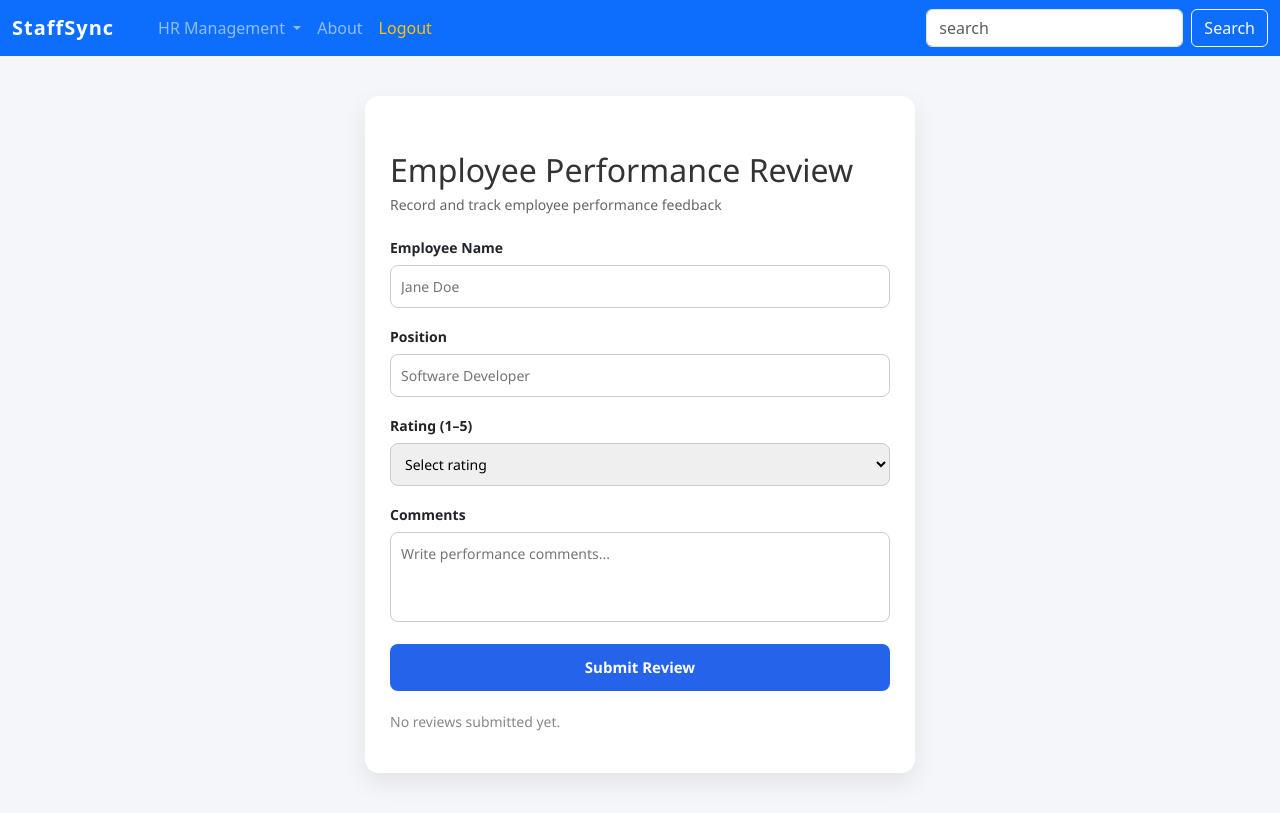
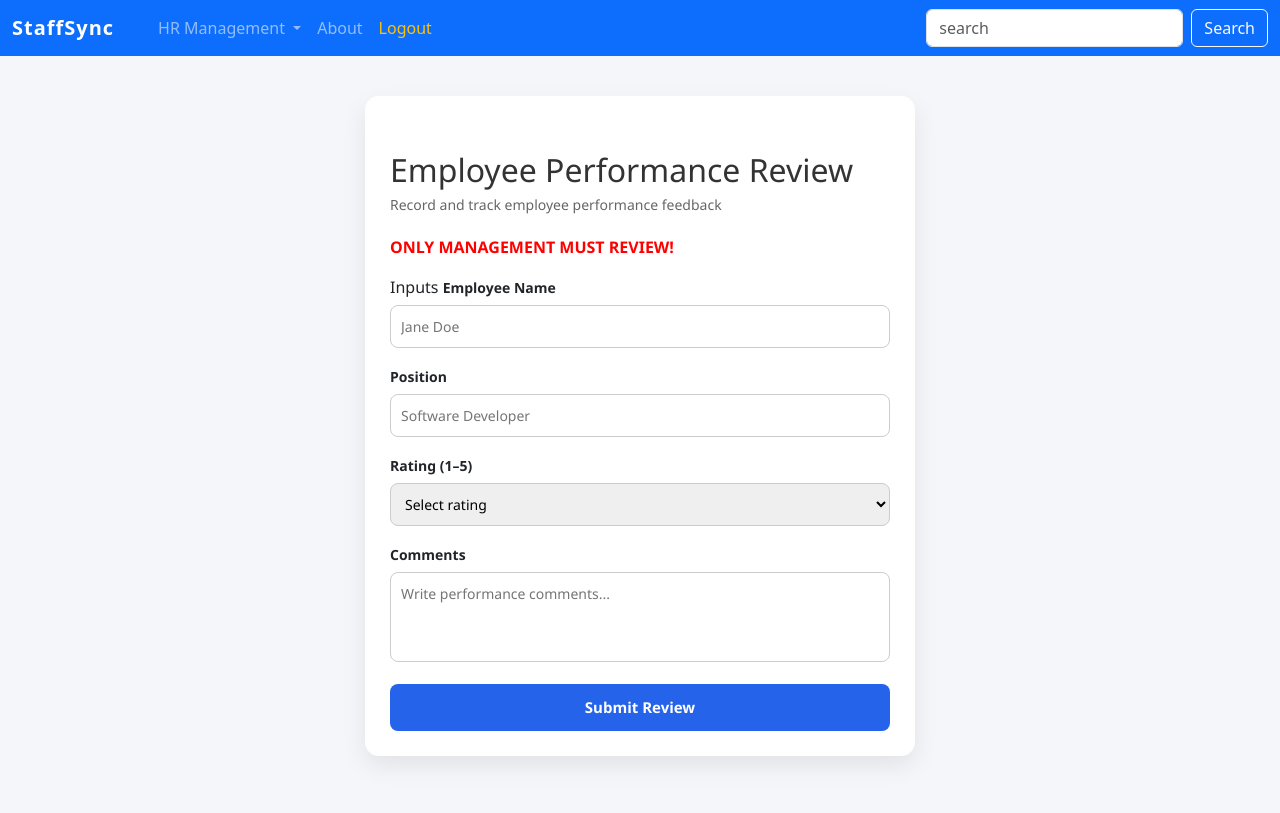
Before and after one commit to MDtechcave/Moderntech_center, a Vue app: page /workreviews in a window 1280 px wide. Built offline with nearby package versions, Linux system fonts and the light colour scheme.

Commit message:
Removed review access

```diff
--- a/src/components/workreviews.vue
+++ b/src/components/workreviews.vue
@@ -2,8 +2,10 @@
   <div class="review-box">
     <h2>Employee Performance Review</h2>
     <p class="subtext">Record and track employee performance feedback</p>
+    <p><strong style="color: red;">ONLY MANAGEMENT MUST REVIEW!</strong></p>
 
-    <!-- Inputs -->
+
+     Inputs
      <label>Employee Name</label>
     <input v-model="form.name" placeholder="Jane Doe" />
 
@@ -24,7 +26,7 @@
 
     <button @click="submitReview">Submit Review</button>
 
-    <!-- Reviews -->
+      <!-- Reviews
      <h3 v-if="reviews.length" class="reviews-title">Submitted Reviews</h3>
     <p v-else class="empty-text">No reviews submitted yet.</p>
 
@@ -39,9 +41,9 @@
       </div>
 
       <small>{{ rev.position }}</small>
-      <p>{{ rev.comments }}</p>
+      <p>{{ rev.comments }}</p> -->
     </div>
-  </div>
+  <!-- </div>  -->
 </template>
 
 <script setup>
@@ -62,12 +64,12 @@ function submitReview() {
     return;
   }
 
-  reviews.value.push({ ...form });
+  // reviews.value.push({ ...form });
 
-  form.name = "";
-  form.position = "";
-  form.rating = "";
-  form.comments = "";
+  // form.name = "";
+  // form.position = "";
+  // form.rating = "";
+  // form.comments = "";
 }
 </script>
 
@@ -147,6 +149,7 @@ button:hover {
   margin-top: 20px;
 }
 
+
 .review-item {
   margin-top: 15px;
   background: #f8fafc;
@@ -169,112 +172,3 @@ button:hover {
   font-size: 12px;
 }
 </style>
-
-
-<!-- <template>
-  <div class="review-box">
-    <h2>Employee Work Review</h2>⭐
-
-    <!-- Inputs -->
-    <!-- <label>Employee Name:</label>
-    <input v-model="form.name" placeholder="Jane Doe" />
-
-    <label>Position:</label>
-    <input v-model="form.position" placeholder="Software Developer" />
-
-    <label>Rating (1–5):</label>
-    <select v-model="form.rating">
-      <option disabled value="">Select rating...</option>
-      <option v-for="n in 5" :key="n" :value="n">{{ n }}</option>
-    </select>
-
-    <label>Comments:</label> -->
-    <!-- <textarea v-model="form.comments" placeholder="Write your review..." />
-
-    <button @click="submitReview">Submit Review</button>
-
-    <h3 v-if="reviews.length">Submitted Reviews</h3>
-    <div
-      v-for="(rev, index) in reviews"
-      :key="index"
-      class="review-item"
-    >
-      <strong>{{ rev.name }}</strong> — {{ rev.position }}
-      <br>
-      <strong>Rating:</strong> {{ rev.rating }}/5
-      <p>{{ rev.comments }}</p>
-    </div>
-  </div>
-</template> -->
-
-<!-- <script setup>
-import { reactive, ref } from "vue";
-
-const form = reactive({
-  name: "",
-  position: "",
-  rating: "",
-  comments: ""
-});
-
-const reviews = ref([]);
-
-function submitReview() {
-  if (!form.name || !form.position || !form.rating || !form.comments) {
-    alert("Please fill out all fields!");
-    return;
-  }
-
-  // push a copy so reactive object resets cleanly
-  reviews.value.push({ ...form }); -->
-
-  <!-- // clear form
-  form.name = "";
-  form.position = "";
-  form.rating = "";
-  form.comments = "";
-}
-</script>
-
-<style scoped>
-.review-box {
-  max-width: 500px;
-  margin: 30px auto;
-  padding: 20px;
-  background: #fff;
-  border-radius: 10px;
-  box-shadow: 0 0 10px rgba(0,0,0,0.1);
-  font-family: Arial, sans-serif;
-}
- -->
-<!-- input, textarea, select {
-  width: 100%;
-  margin-top: 6px;
-  margin-bottom: 12px;
-  padding: 8px;
-  border-radius: 5px;
-  border: 1px solid #ccc;
-}
-
-button {
-  width: 100%;
-  padding: 10px;
-  background: #007bff;
-  color: white;
-  border: none;
-  border-radius: 5px;
-  cursor: pointer;
-}
-
-button:hover {
-  background: #0056b3;
-} -->
-
-<!-- .review-item {
-  margin-top: 12px;
-  background: #f9f9f9;
-  padding: 12px;
-  border-radius: 5px;
-  border-left: 4px solid #007bff;
-}
-</style>  -->
--- a/src/router.js
+++ b/src/router.js
@@ -30,6 +30,7 @@ import employees from './components/employees.vue';
 import attendance from './components/attendance.vue';
 import workreviews from './components/workreviews.vue';
 import Payroll from './components/Payroll.vue';
+// import managementReview from './components/managementReview.vue';
 
 const routes = [
   { path: '/login', component: Login },
@@ -53,6 +54,10 @@ const routes = [
      component: Payroll,
      meta: {requiresAuth: true}
      },
+    //  {path: '/managementreview',
+    //   component: ManagementReview,
+    //   meta: {requiresAuth: true}
+    //  },
 ];
 
 const router = createRouter({
```
Also changed, not shown: src/components/NavBar.vue (+12 -5 lines). Lines whose indentation alone changed are shown as unchanged.
